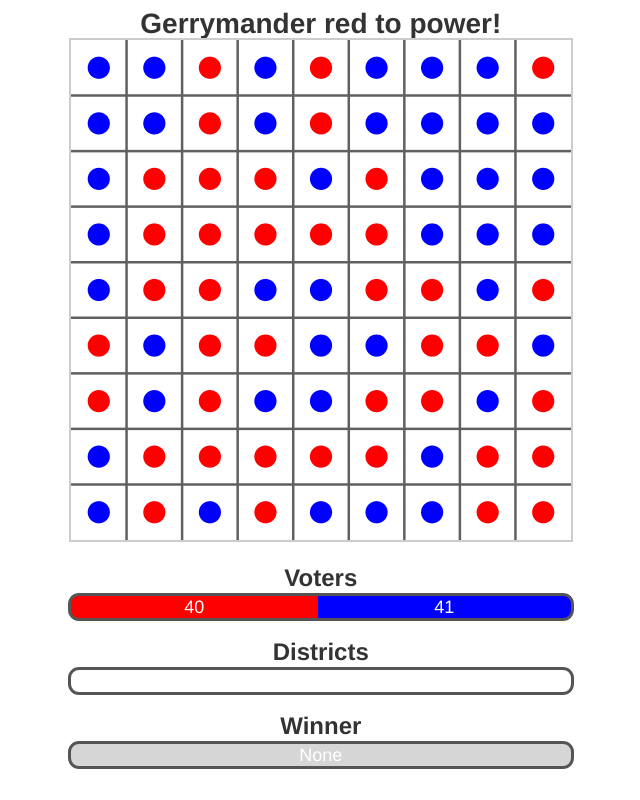
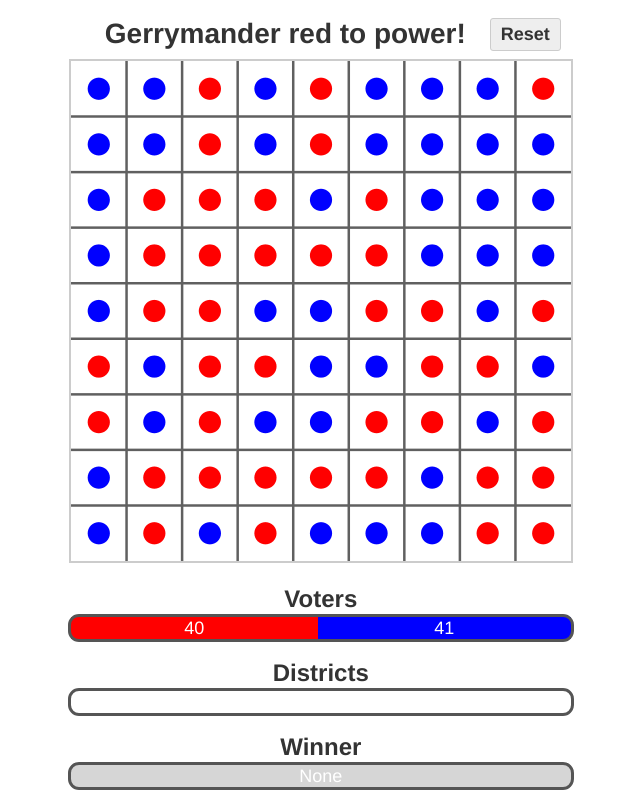
Before and after one commit to mgitre/gerrymandering-sim, a React (Create React App) app: page / in a window 1280 px wide. Shown: the whole page, without its empty margins (190-830 px from the left). Built offline with nearby package versions, Linux system fonts and the light colour scheme.

Commit message:
reset button

```diff
--- a/src/components/model.css
+++ b/src/components/model.css
@@ -10,9 +10,27 @@
     color: #333;
     width: 500px;
     text-align: center;
+    flex: 1 1 auto;
 }
 
 .model {
     width: 500px;
     font-family: Helvetica, Arial, sans-serif;
 }
+
+.model_header {
+    display: flex;
+    padding: 10px;
+}
+
+.model_reset {
+    cursor:pointer;
+    flex: 0 0 auto;
+    background-color: #eee;
+    color: #333;
+    border: 1px solid #ccc;
+    border-radius: 3px;
+    padding: 5px 10px;
+    font-size: 18px;
+    font-weight: bold;
+}
--- a/src/components/model.js
+++ b/src/components/model.js
@@ -13,7 +13,8 @@ class Model extends React.Component {
         rows, (int) number of rows in grid
         cols, (int) number of columns in grid
         title, (string) title of model
-        gridtype: (string) 'random', 'rows', 'checkerboard' - type of grid to generate
+        gridtype: (string) 'random', 'rows', 'checkerboard', 'defined' - type of grid to generate
+        grid: (2d array) voter grid, only used if gridtype is 'defined'
         district_size: (int) number of voters per district
         districts_interactive: (bool) whether districts are interactive
         voters_interactive: (bool) whether voters are interactive
@@ -80,6 +81,7 @@ class Model extends React.Component {
 
         //initialize voters
         const voter_grid = this.generateVoterGrid(gridtype);
+        this.initial_voter_grid = voter_grid;
         this.voters = [];
         for (let i = 0; i < this.rows; i++) {
             this.voters.push([]);
@@ -162,6 +164,8 @@ class Model extends React.Component {
                 grid.push(row);
             }
             return grid;
+        } else if (gridtype === "defined") {
+            return this.props.grid;
         }
     }
 
@@ -289,10 +293,25 @@ class Model extends React.Component {
         this.draw();
     }
 
+    reset() {
+        this.districts = this.props.preset_district_shape ? this.getPresetDistricts(this.props.preset_district_shape) : [];
+        this.voters = [];
+        for (let i = 0; i < this.rows; i++) {
+            this.voters.push([]);
+            for (let j = 0; j < this.cols; j++) {
+                this.voters[i].push(new Voter(this.initial_voter_grid[i][j], i, j, this));
+            }
+        }
+        this.update();
+    }
+
     render() {
         return (
             <div className="model">
-                <div className="title">{this.title}</div>
+                <div className="model_header">
+                    <div className="title">{this.title}</div>
+                    <div className="model_reset" onClick={() => this.reset()}>Reset</div>
+                </div>
                 <canvas className="interactive" ref={this.canvasRef} width={this.width} height={this.height} style={{width: this.width/2, height: this.height/2}}/>
                 <Stats label="Voters" data={this.state.voters_per_party} colors={this.colors}/>
                 <Stats label="Districts" data={this.state.districts_per_party} colors={this.colors} total={Math.floor(this.rows*this.cols/this.district_size)} />
```
